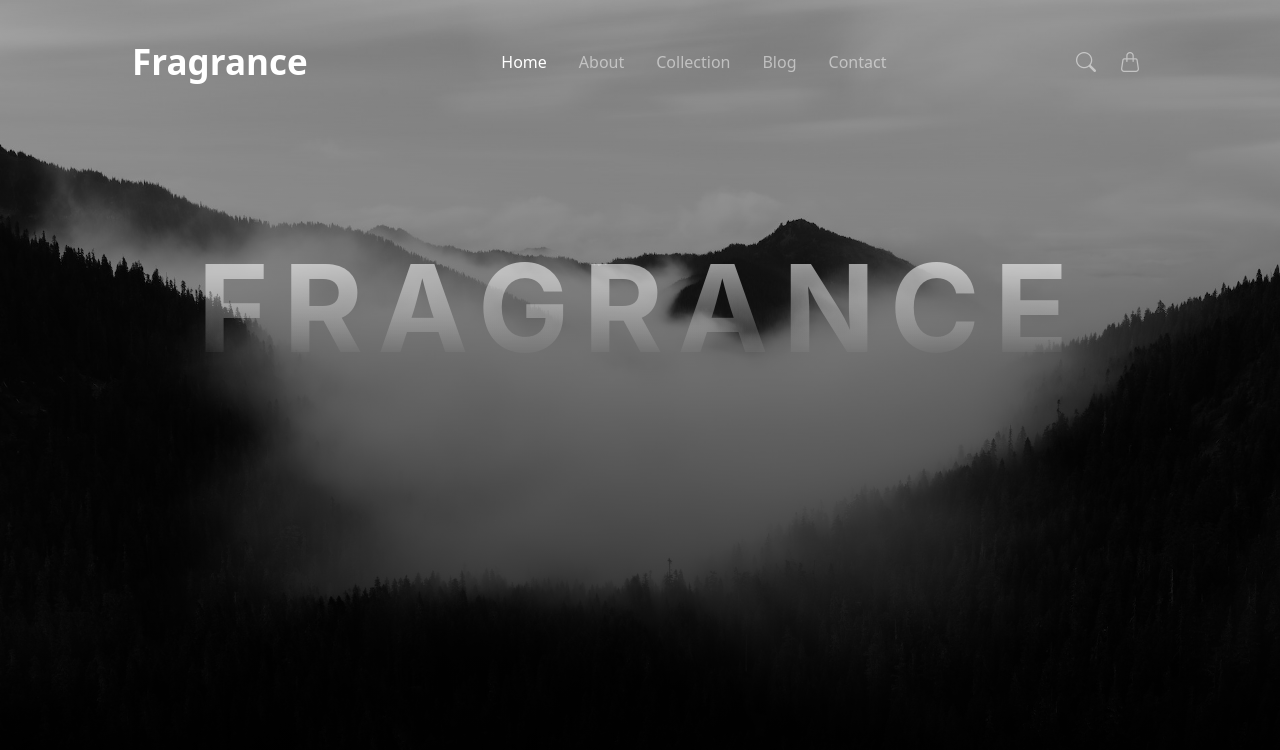
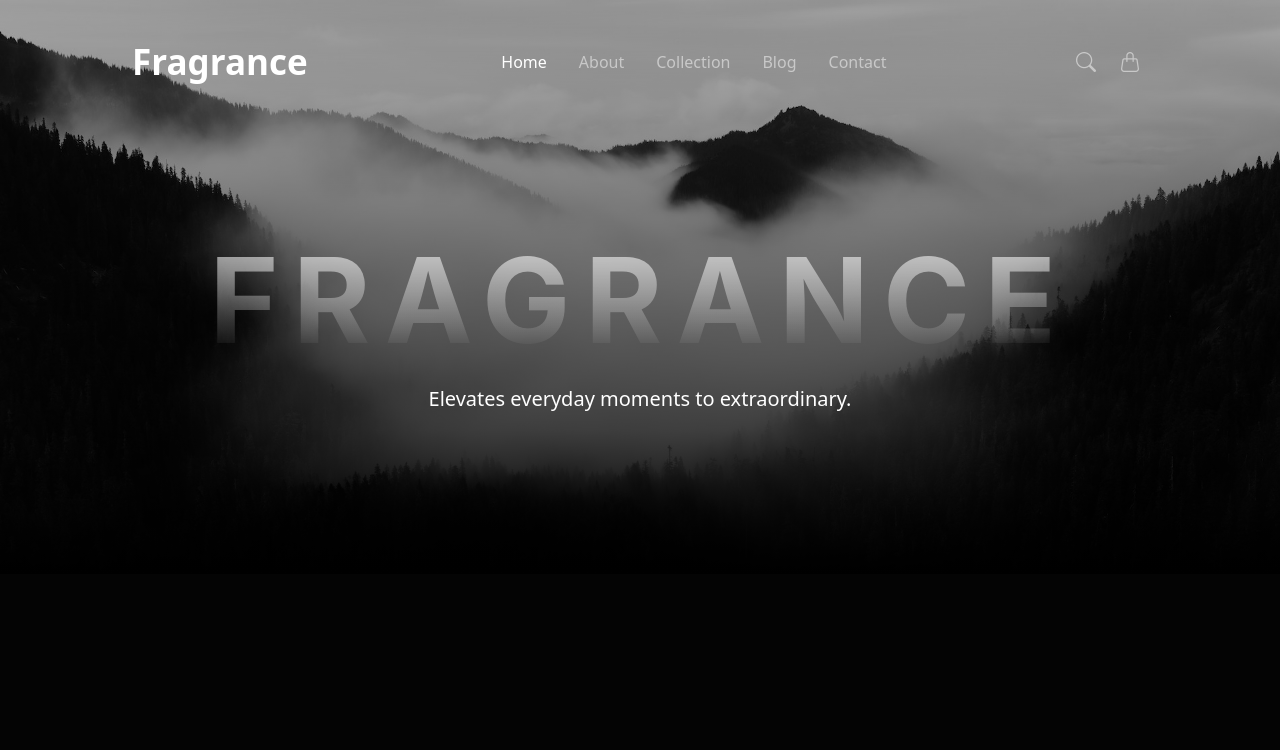
Before and after one commit to axelthereal/Fragrance-vuejs, a Vue app: page / in a window 1280 px wide. Shown: the top 750 px of the page. Built offline with nearby package versions, Linux system fonts and the light colour scheme.

Commit message:
Edit Homeview add a banner text

```diff
--- a/src/components/headerComponents/Navbar.vue
+++ b/src/components/headerComponents/Navbar.vue
@@ -14,7 +14,7 @@
 }
 
 .navbar .nav-item a:not(.active) {
-    color: rgba(255, 255, 255, 0.5);
+    color: #ffffff80;
 }
 
 .navbar .nav-item a:not(.active):hover {
--- a/src/views/HomeView.vue
+++ b/src/views/HomeView.vue
@@ -8,7 +8,7 @@ import Navbar from "@/components/headerComponents/Navbar.vue"
 .mainbanner {
   position: relative;
   width: 100%;
-  height: auto;
+  height: 100%;
   min-height: 35rem;
   padding: 15rem 0;
   background: linear-gradient(to bottom, rgba(0, 0, 0, 0.3) 0%, rgba(0, 0, 0, 0.7) 75%, #000 100%), url("/assets/gallery/bg-forest-cover.png");
@@ -24,22 +24,26 @@ import Navbar from "@/components/headerComponents/Navbar.vue"
 }
 
 .mainbanner .bannertitle {
-  font-size: 9.5vw;
+  font-size: 9.2vw;
   line-height: 6.5rem;
   letter-spacing: 0.9rem;
   font-family: "Varela Round", -apple-system, BlinkMacSystemFont, "Segoe UI", Roboto, "Helvetica Neue", Arial, sans-serif, "Apple Color Emoji", "Segoe UI Emoji", "Segoe UI Symbol", "Noto Color Emoji" !important;
   background: linear-gradient(rgba(255, 255, 255, 0.9), rgba(255, 255, 255, 0));
+  background-position: center;
   background-clip: border-box;
   -webkit-text-fill-color: transparent;
   -webkit-background-clip: text;
   background-clip: text;
   text-transform: uppercase !important;
 }
+.banner-txt{
+
+}
 
 /* Media query for smaller screens */
-@media screen and (max-width: 768px) {
+@media screen and (max-width: 800px) {
   .mainbanner .bannertitle {
-    font-size: 8vw;
+    font-size: 8.2vw;
     /* Adjust the size for smaller screens */
   }
 }
@@ -52,10 +56,11 @@ import Navbar from "@/components/headerComponents/Navbar.vue"
 
 
     <!-- Main-banner -->
-    <div class="mainbanner cover-container d-flex w-100 vh-100 p-3 mx-auto flex-column py-5">
+    <div class="mainbanner cover-container d-flex w-100 mx-auto flex-column py-5">
       <div class="container col-lg-10 col-md-11 col-sm-12 py-5">
-        <div class="bannercontent py-5 d-flex flex-column align-items-center mt-3">
+        <div class="bannercontent py-5 d-flex flex-column align-items-center mt-2">
           <h1 class="fw-bold bannertitle mt-5 pt-5">FRAGRANCE</h1>
+          <p class="banner-txt lead fw-normal mt-4">Elevates everyday moments to extraordinary.</p>
         </div>
       </div>
       <div class="cover-banner"></div>
```
